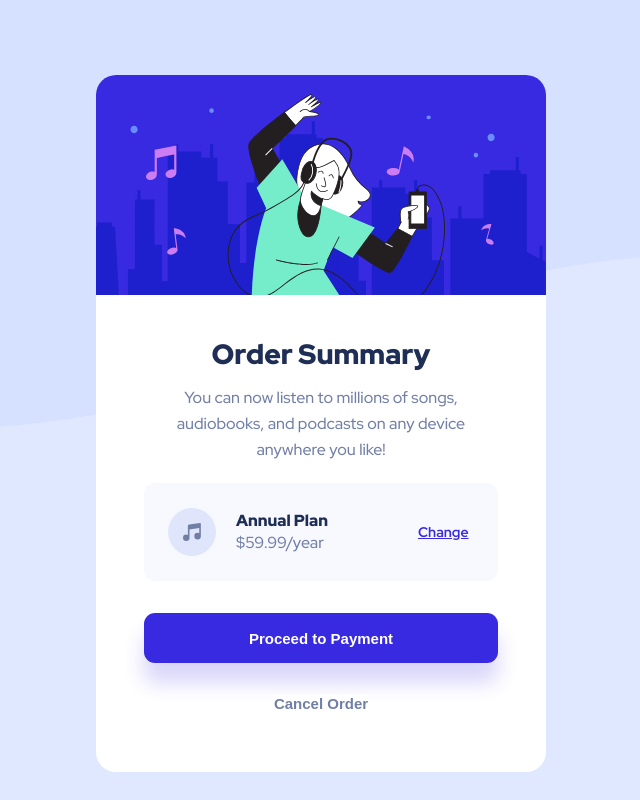
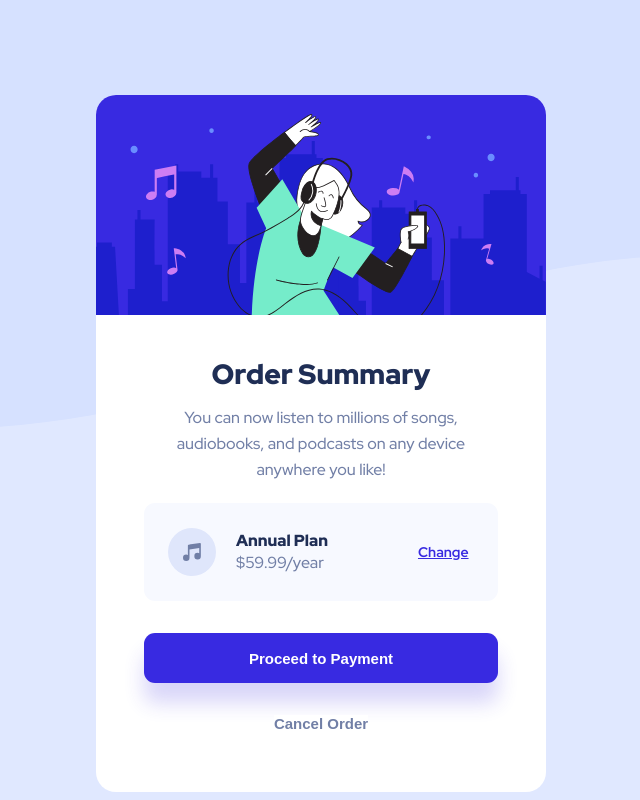
Before and after one commit to Jojo25011990/order-summary-component, a website: page index.html in a window 1280 px wide. Shown: the whole page, without its empty margins (319-959 px from the left). Drawn offline with Linux system fonts and the light colour scheme.

Commit message:
updated padding-top

```diff
--- a/sass/main.scss
+++ b/sass/main.scss
@@ -44,7 +44,8 @@ body {
 	background-color: $bg-body;
 	min-height: 100vh;
 	font-family: "Red Hat Display", sans-serif;
-	padding-top: 7.5rem;
+	// padding-top: 7.5rem;
+	padding-top: 9.5rem;
 
 	@include flex-settings($align: none);
 
```
Also changed, not shown: css/style.css.
